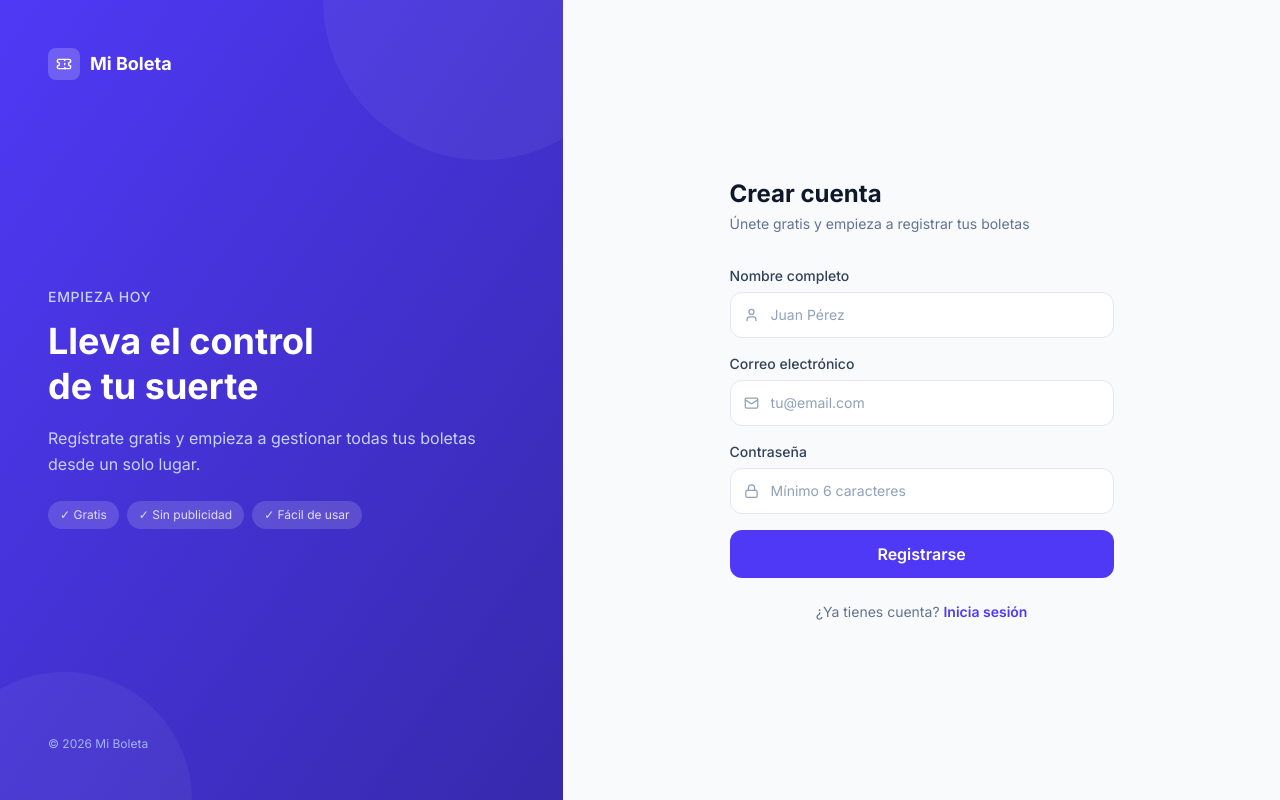
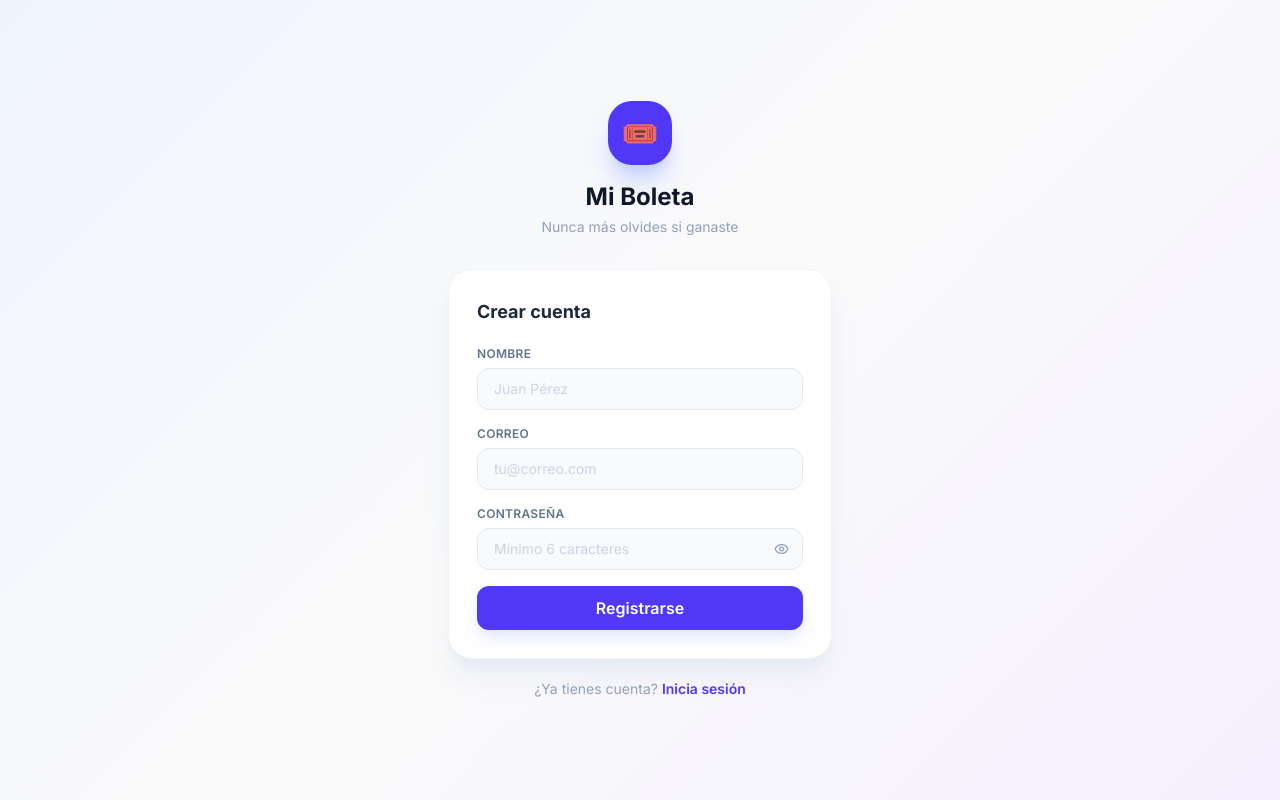
Before and after one commit to Vict0rMMA/front-web, a Next.js app: page /register in a window 1280 px wide. Built offline with nearby package versions, Linux system fonts and the light colour scheme.

Commit message:
Mejorar login, registro y chatbot
- Rediseño de login y registro con nuevo estilo visual
- Corregir redireccion de usuarios al iniciar sesion
- Actualizar respuestas del chatbot con informacion de loterias colombianas

```diff
--- a/src/app/login/page.tsx
+++ b/src/app/login/page.tsx
@@ -4,20 +4,18 @@ import { useState, type FormEvent } from 'react';
 import Link from 'next/link';
 import { useRouter } from 'next/navigation';
 import { motion } from 'framer-motion';
-import { Loader2, Mail, Lock, Ticket } from 'lucide-react';
+import { Loader2, Eye, EyeOff } from 'lucide-react';
 import { authApi } from '@/lib/authApi';
 import { useAuth } from '@/context/AuthContext';
 import type { User } from '@/types';
 
-const inputCls = `w-full border border-slate-200 rounded-xl pl-10 pr-4 py-3 text-sm text-slate-900 bg-white
-  placeholder:text-slate-400 focus:outline-none focus:ring-2 focus:ring-indigo-500 focus:border-transparent transition-all`;
-
 export default function LoginPage() {
   const [email, setEmail] = useState('');
   const [password, setPassword] = useState('');
+  const [showPass, setShowPass] = useState(false);
   const [error, setError] = useState('');
   const [loading, setLoading] = useState(false);
-  const { login } = useAuth();
+  const { login, logout } = useAuth();
   const router = useRouter();
 
   const handleSubmit = async (e: FormEvent) => {
@@ -26,109 +24,111 @@ export default function LoginPage() {
     const trimmed = email.trim();
     if (!trimmed.includes('@')) { setError('Ingresa un correo válido'); return; }
     setLoading(true);
+    logout();
     try {
       const data = await authApi.login(trimmed, password);
       const user: User = data.user ?? { id: '', name: trimmed.split('@')[0], email: trimmed, role: 'user' };
       login(data.token, user);
-      let role = user.role ?? 'user';
-      try { role = JSON.parse(atob(data.token.split('.')[1])).role ?? role; } catch { /* ignore */ }
-      router.push(role === 'admin' ? '/admin' : '/tickets');
+      router.push(trimmed === 'admin@miboleta.com' ? '/admin' : '/tickets');
     } catch (err: unknown) {
       const msg = (err as { response?: { data?: { message?: string } } })?.response?.data?.message;
-      setError(msg ?? 'Credenciales incorrectas');
+      setError(msg ?? 'Correo o contraseña incorrectos');
     } finally { setLoading(false); }
   };
 
   return (
-    <div className="min-h-screen flex bg-slate-50">
-      {/* Left branding panel */}
-      <div className="hidden lg:flex flex-col justify-between w-[44%] bg-indigo-600 p-12 relative overflow-hidden">
-        <div className="absolute inset-0 bg-gradient-to-br from-indigo-600 to-indigo-800" />
-        <div className="absolute top-0 right-0 w-80 h-80 bg-white/5 rounded-full -translate-y-1/2 translate-x-1/4" />
-        <div className="absolute bottom-0 left-0 w-64 h-64 bg-white/5 rounded-full translate-y-1/2 -translate-x-1/4" />
-
-        <div className="relative flex items-center gap-2.5">
-          <div className="w-8 h-8 rounded-lg bg-white/20 flex items-center justify-center">
-            <Ticket size={16} className="text-white" />
-          </div>
-          <span className="font-bold text-white text-lg">Mi Boleta</span>
-        </div>
-
-        <div className="relative">
-          <p className="text-indigo-200 text-sm font-medium mb-3 uppercase tracking-wider">Para todos tus juegos</p>
-          <h1 className="text-4xl font-bold text-white leading-tight mb-4">
-            Nunca más olvides<br />si ganaste
-          </h1>
-          <p className="text-indigo-200 leading-relaxed">
-            Registra tus boletas, rifas y sorteos.<br />Consulta cuándo jugaste y cuánto apostaste.
-          </p>
-          <div className="flex flex-wrap gap-2 mt-6">
-            {['Lotería', 'Rifas', 'Sorteos', 'Boletas'].map((tag) => (
-              <span key={tag} className="text-xs px-3 py-1.5 rounded-full bg-white/15 text-white/80">{tag}</span>
-            ))}
-          </div>
-        </div>
-
-        <p className="relative text-indigo-300 text-xs">© 2026 Mi Boleta</p>
-      </div>
-
-      {/* Right form panel */}
-      <div className="flex-1 flex items-center justify-center p-6">
+    <div
+      className="min-h-screen flex items-center justify-center p-4"
+      style={{ background: 'linear-gradient(135deg, #f0f4ff 0%, #fafafa 50%, #f5f0ff 100%)' }}
+    >
       <motion.div
-          initial={{ opacity: 0, y: 16 }}
+        initial={{ opacity: 0, y: 20 }}
         animate={{ opacity: 1, y: 0 }}
         transition={{ duration: 0.35, ease: [0.16, 1, 0.3, 1] }}
         className="w-full max-w-sm"
       >
-          <div className="flex items-center gap-2 mb-8 lg:hidden">
-            <div className="w-8 h-8 rounded-lg bg-indigo-600 flex items-center justify-center">
-              <Ticket size={15} className="text-white" />
+        {/* Logo */}
+        <div className="flex flex-col items-center mb-8">
+          <div className="w-16 h-16 rounded-3xl bg-indigo-600 flex items-center justify-center shadow-xl shadow-indigo-200 mb-4">
+            <span className="text-3xl">🎟️</span>
           </div>
-            <span className="font-bold text-slate-900 text-lg">Mi Boleta</span>
+          <h1 className="text-2xl font-bold text-slate-900">Mi Boleta</h1>
+          <p className="text-sm text-slate-400 mt-1">Nunca más olvides si ganaste</p>
         </div>
 
-          <h2 className="text-2xl font-bold text-slate-900 mb-1">Bienvenido de nuevo</h2>
-          <p className="text-sm text-slate-500 mb-8">Ingresa tus credenciales para continuar</p>
+        {/* Card */}
+        <div className="bg-white rounded-3xl shadow-xl shadow-slate-200/80 border border-slate-100 p-7">
+          <h2 className="text-lg font-bold text-slate-800 mb-5">Iniciar sesión</h2>
+
+          {error && (
+            <motion.p
+              initial={{ opacity: 0, y: -4 }}
+              animate={{ opacity: 1, y: 0 }}
+              className="mb-4 text-sm text-red-500 bg-red-50 border border-red-100 rounded-xl px-4 py-2.5"
+            >
+              {error}
+            </motion.p>
+          )}
 
           <form onSubmit={handleSubmit} className="space-y-4">
-            {error && (
-              <motion.div initial={{ opacity: 0, y: -4 }} animate={{ opacity: 1, y: 0 }}
-                className="bg-red-50 text-red-600 text-sm rounded-xl px-4 py-3 border border-red-100">
-                {error}
-              </motion.div>
-            )}
+            <div>
+              <label className="block text-xs font-semibold text-slate-500 mb-1.5 uppercase tracking-wide">
+                Correo
+              </label>
+              <input
+                type="text"
+                inputMode="email"
+                value={email}
+                onChange={(e) => setEmail(e.target.value)}
+                required
+                autoComplete="email"
+                placeholder="tu@correo.com"
+                className="w-full border border-slate-200 rounded-xl px-4 py-2.5 text-sm text-slate-800 placeholder:text-slate-300 bg-slate-50 focus:bg-white focus:outline-none focus:ring-2 focus:ring-indigo-500 focus:border-transparent transition-all"
+              />
+            </div>
 
             <div>
-              <label className="block text-sm font-medium text-slate-700 mb-1.5">Correo electrónico</label>
+              <label className="block text-xs font-semibold text-slate-500 mb-1.5 uppercase tracking-wide">
+                Contraseña
+              </label>
               <div className="relative">
-                <Mail size={15} className="absolute left-3.5 top-1/2 -translate-y-1/2 text-slate-400" />
-                <input type="text" inputMode="email" value={email} onChange={(e) => setEmail(e.target.value)}
-                  required autoComplete="email" className={inputCls} placeholder="tu@email.com" />
+                <input
+                  type={showPass ? 'text' : 'password'}
+                  value={password}
+                  onChange={(e) => setPassword(e.target.value)}
+                  required
+                  autoComplete="current-password"
+                  placeholder="••••••••"
+                  className="w-full border border-slate-200 rounded-xl px-4 py-2.5 pr-11 text-sm text-slate-800 placeholder:text-slate-300 bg-slate-50 focus:bg-white focus:outline-none focus:ring-2 focus:ring-indigo-500 focus:border-transparent transition-all"
+                />
+                <button
+                  type="button"
+                  onClick={() => setShowPass(!showPass)}
+                  className="absolute right-3.5 top-1/2 -translate-y-1/2 text-slate-400 hover:text-slate-600 transition-colors"
+                >
+                  {showPass ? <EyeOff size={15} /> : <Eye size={15} />}
+                </button>
               </div>
             </div>
 
-            <div>
-              <label className="block text-sm font-medium text-slate-700 mb-1.5">Contraseña</label>
-              <div className="relative">
-                <Lock size={15} className="absolute left-3.5 top-1/2 -translate-y-1/2 text-slate-400" />
-                <input type="password" value={password} onChange={(e) => setPassword(e.target.value)}
-                  required autoComplete="current-password" className={inputCls} placeholder="••••••••" />
-              </div>
+            <button
+              type="submit"
+              disabled={loading}
+              className="w-full bg-indigo-600 hover:bg-indigo-700 disabled:opacity-50 text-white font-semibold py-2.5 rounded-xl transition-colors flex items-center justify-center gap-2 mt-1 shadow-lg shadow-indigo-100"
+            >
+              {loading && <Loader2 size={15} className="animate-spin" />}
+              {loading ? 'Ingresando...' : 'Entrar'}
+            </button>
+          </form>
         </div>
 
-            <button type="submit" disabled={loading}
-              className="w-full flex items-center justify-center gap-2 bg-indigo-600 hover:bg-indigo-700 disabled:opacity-60 text-white font-semibold py-3 rounded-xl transition-colors mt-2">
-              {loading && <Loader2 size={16} className="animate-spin" />}
-              {loading ? 'Ingresando...' : 'Iniciar sesión'}
-            </button>
-          </form>
-
-          <p className="text-center text-sm text-slate-500 mt-6">
+        <p className="text-center text-sm text-slate-400 mt-5">
           ¿No tienes cuenta?{' '}
-            <Link href="/register" className="text-indigo-600 font-semibold hover:text-indigo-700">Regístrate</Link>
+          <Link href="/register" className="text-indigo-600 font-semibold hover:text-indigo-700">
+            Regístrate
+          </Link>
         </p>
       </motion.div>
     </div>
-    </div>
   );
 }
--- a/src/app/register/page.tsx
+++ b/src/app/register/page.tsx
@@ -4,17 +4,15 @@ import { useState, type FormEvent } from 'react';
 import Link from 'next/link';
 import { useRouter } from 'next/navigation';
 import { motion } from 'framer-motion';
-import { Loader2, Mail, Lock, User as UserIcon, Ticket } from 'lucide-react';
+import { Loader2, Eye, EyeOff } from 'lucide-react';
 import { authApi } from '@/lib/authApi';
 import { useAuth } from '@/context/AuthContext';
-
-const inputCls = `w-full border border-slate-200 rounded-xl pl-10 pr-4 py-3 text-sm text-slate-900 bg-white
-  placeholder:text-slate-400 focus:outline-none focus:ring-2 focus:ring-indigo-500 focus:border-transparent transition-all`;
 
 export default function RegisterPage() {
   const [name, setName] = useState('');
   const [email, setEmail] = useState('');
   const [password, setPassword] = useState('');
+  const [showPass, setShowPass] = useState(false);
   const [error, setError] = useState('');
   const [loading, setLoading] = useState(false);
   const { login } = useAuth();
@@ -36,99 +34,107 @@ export default function RegisterPage() {
   };
 
   return (
-    <div className="min-h-screen flex bg-slate-50">
-      <div className="hidden lg:flex flex-col justify-between w-[44%] bg-indigo-600 p-12 relative overflow-hidden">
-        <div className="absolute inset-0 bg-gradient-to-br from-indigo-600 to-indigo-800" />
-        <div className="absolute top-0 right-0 w-80 h-80 bg-white/5 rounded-full -translate-y-1/2 translate-x-1/4" />
-        <div className="absolute bottom-0 left-0 w-64 h-64 bg-white/5 rounded-full translate-y-1/2 -translate-x-1/4" />
-
-        <div className="relative flex items-center gap-2.5">
-          <div className="w-8 h-8 rounded-lg bg-white/20 flex items-center justify-center">
-            <Ticket size={16} className="text-white" />
-          </div>
-          <span className="font-bold text-white text-lg">Mi Boleta</span>
-        </div>
-
-        <div className="relative">
-          <p className="text-indigo-200 text-sm font-medium mb-3 uppercase tracking-wider">Empieza hoy</p>
-          <h1 className="text-4xl font-bold text-white leading-tight mb-4">
-            Lleva el control<br />de tu suerte
-          </h1>
-          <p className="text-indigo-200 leading-relaxed">
-            Regístrate gratis y empieza a gestionar todas tus boletas desde un solo lugar.
-          </p>
-          <div className="flex flex-wrap gap-2 mt-6">
-            {['Gratis', 'Sin publicidad', 'Fácil de usar'].map((tag) => (
-              <span key={tag} className="text-xs px-3 py-1.5 rounded-full bg-white/15 text-white/80">✓ {tag}</span>
-            ))}
-          </div>
-        </div>
-
-        <p className="relative text-indigo-300 text-xs">© 2026 Mi Boleta</p>
-      </div>
-
-      <div className="flex-1 flex items-center justify-center p-6">
+    <div
+      className="min-h-screen flex items-center justify-center p-4"
+      style={{ background: 'linear-gradient(135deg, #f0f4ff 0%, #fafafa 50%, #f5f0ff 100%)' }}
+    >
       <motion.div
-          initial={{ opacity: 0, y: 16 }}
+        initial={{ opacity: 0, y: 20 }}
         animate={{ opacity: 1, y: 0 }}
         transition={{ duration: 0.35, ease: [0.16, 1, 0.3, 1] }}
         className="w-full max-w-sm"
       >
-          <div className="flex items-center gap-2 mb-8 lg:hidden">
-            <div className="w-8 h-8 rounded-lg bg-indigo-600 flex items-center justify-center">
-              <Ticket size={15} className="text-white" />
+        {/* Logo */}
+        <div className="flex flex-col items-center mb-8">
+          <div className="w-16 h-16 rounded-3xl bg-indigo-600 flex items-center justify-center shadow-xl shadow-indigo-200 mb-4">
+            <span className="text-3xl">🎟️</span>
           </div>
-            <span className="font-bold text-slate-900 text-lg">Mi Boleta</span>
+          <h1 className="text-2xl font-bold text-slate-900">Mi Boleta</h1>
+          <p className="text-sm text-slate-400 mt-1">Nunca más olvides si ganaste</p>
         </div>
 
-          <h2 className="text-2xl font-bold text-slate-900 mb-1">Crear cuenta</h2>
-          <p className="text-sm text-slate-500 mb-8">Únete gratis y empieza a registrar tus boletas</p>
+        {/* Card */}
+        <div className="bg-white rounded-3xl shadow-xl shadow-slate-200/80 border border-slate-100 p-7">
+          <h2 className="text-lg font-bold text-slate-800 mb-5">Crear cuenta</h2>
+
+          {error && (
+            <motion.p
+              initial={{ opacity: 0, y: -4 }}
+              animate={{ opacity: 1, y: 0 }}
+              className="mb-4 text-sm text-red-500 bg-red-50 border border-red-100 rounded-xl px-4 py-2.5"
+            >
+              {error}
+            </motion.p>
+          )}
 
           <form onSubmit={handleSubmit} className="space-y-4">
-            {error && (
-              <motion.div initial={{ opacity: 0, y: -4 }} animate={{ opacity: 1, y: 0 }}
-                className="bg-red-50 text-red-600 text-sm rounded-xl px-4 py-3 border border-red-100">
-                {error}
-              </motion.div>
-            )}
+            <div>
+              <label className="block text-xs font-semibold text-slate-500 mb-1.5 uppercase tracking-wide">Nombre</label>
+              <input
+                type="text"
+                value={name}
+                onChange={(e) => setName(e.target.value)}
+                required
+                autoComplete="name"
+                placeholder="Juan Pérez"
+                className="w-full border border-slate-200 rounded-xl px-4 py-2.5 text-sm text-slate-800 placeholder:text-slate-300 bg-slate-50 focus:bg-white focus:outline-none focus:ring-2 focus:ring-indigo-500 focus:border-transparent transition-all"
+              />
+            </div>
 
             <div>
-              <label className="block text-sm font-medium text-slate-700 mb-1.5">Nombre completo</label>
+              <label className="block text-xs font-semibold text-slate-500 mb-1.5 uppercase tracking-wide">Correo</label>
+              <input
+                type="text"
+                inputMode="email"
+                value={email}
+                onChange={(e) => setEmail(e.target.value)}
+                required
+                autoComplete="email"
+                placeholder="tu@correo.com"
+                className="w-full border border-slate-200 rounded-xl px-4 py-2.5 text-sm text-slate-800 placeholder:text-slate-300 bg-slate-50 focus:bg-white focus:outline-none focus:ring-2 focus:ring-indigo-500 focus:border-transparent transition-all"
+              />
+            </div>
+
+            <div>
+              <label className="block text-xs font-semibold text-slate-500 mb-1.5 uppercase tracking-wide">Contraseña</label>
               <div className="relative">
-                <UserIcon size={15} className="absolute left-3.5 top-1/2 -translate-y-1/2 text-slate-400" />
-                <input type="text" value={name} onChange={(e) => setName(e.target.value)} required autoComplete="name" className={inputCls} placeholder="Juan Pérez" />
+                <input
+                  type={showPass ? 'text' : 'password'}
+                  value={password}
+                  onChange={(e) => setPassword(e.target.value)}
+                  required
+                  autoComplete="new-password"
+                  placeholder="Mínimo 6 caracteres"
+                  className="w-full border border-slate-200 rounded-xl px-4 py-2.5 pr-11 text-sm text-slate-800 placeholder:text-slate-300 bg-slate-50 focus:bg-white focus:outline-none focus:ring-2 focus:ring-indigo-500 focus:border-transparent transition-all"
+                />
+                <button
+                  type="button"
+                  onClick={() => setShowPass(!showPass)}
+                  className="absolute right-3.5 top-1/2 -translate-y-1/2 text-slate-400 hover:text-slate-600 transition-colors"
+                >
+                  {showPass ? <EyeOff size={15} /> : <Eye size={15} />}
+                </button>
               </div>
             </div>
 
-            <div>
-              <label className="block text-sm font-medium text-slate-700 mb-1.5">Correo electrónico</label>
-              <div className="relative">
-                <Mail size={15} className="absolute left-3.5 top-1/2 -translate-y-1/2 text-slate-400" />
-                <input type="text" inputMode="email" value={email} onChange={(e) => setEmail(e.target.value)} required autoComplete="email" className={inputCls} placeholder="tu@email.com" />
-              </div>
-            </div>
-
-            <div>
-              <label className="block text-sm font-medium text-slate-700 mb-1.5">Contraseña</label>
-              <div className="relative">
-                <Lock size={15} className="absolute left-3.5 top-1/2 -translate-y-1/2 text-slate-400" />
-                <input type="password" value={password} onChange={(e) => setPassword(e.target.value)} required autoComplete="new-password" className={inputCls} placeholder="Mínimo 6 caracteres" />
-              </div>
-            </div>
-
-            <button type="submit" disabled={loading}
-              className="w-full flex items-center justify-center gap-2 bg-indigo-600 hover:bg-indigo-700 disabled:opacity-60 text-white font-semibold py-3 rounded-xl transition-colors mt-2">
-              {loading && <Loader2 size={16} className="animate-spin" />}
+            <button
+              type="submit"
+              disabled={loading}
+              className="w-full bg-indigo-600 hover:bg-indigo-700 disabled:opacity-50 text-white font-semibold py-2.5 rounded-xl transition-colors flex items-center justify-center gap-2 mt-1 shadow-lg shadow-indigo-100"
+            >
+              {loading && <Loader2 size={15} className="animate-spin" />}
               {loading ? 'Creando cuenta...' : 'Registrarse'}
             </button>
           </form>
+        </div>
 
-          <p className="text-center text-sm text-slate-500 mt-6">
+        <p className="text-center text-sm text-slate-400 mt-5">
           ¿Ya tienes cuenta?{' '}
-            <Link href="/login" className="text-indigo-600 font-semibold hover:text-indigo-700">Inicia sesión</Link>
+          <Link href="/login" className="text-indigo-600 font-semibold hover:text-indigo-700">
+            Inicia sesión
+          </Link>
         </p>
       </motion.div>
     </div>
-    </div>
   );
 }
```
Also changed, not shown: src/components/chat/ChatBot.tsx (+32 -32 lines). Lines whose indentation alone changed are shown as unchanged.
